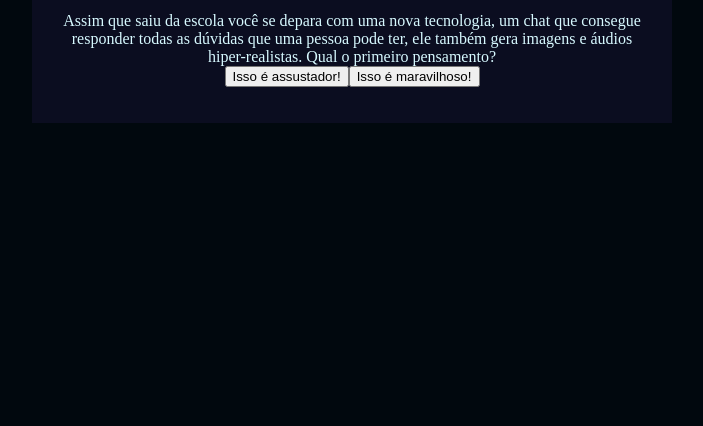
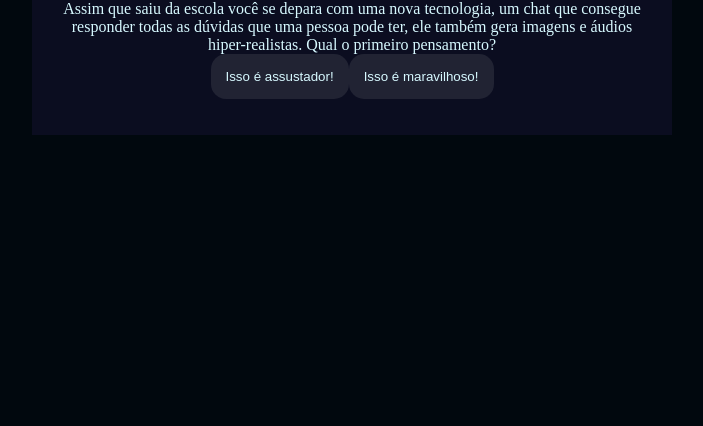
Before and after one commit to silvamirelly/projeto-programa-o-2, a plain HTML site: page index.html in a window 1280 px wide. Shown: the part 390-816 px from the top of the page, without its empty margins (288-991 px from the left). Drawn offline with Linux system fonts and the light colour scheme.

Commit message:
Update style.css

```diff
--- a/style.css
+++ b/style.css
@@ -27,3 +27,17 @@ body {
 h1{
     color: var(--cor-destaque);
 }
+
+button {
+    background-color: var(--cor-secundaria);
+    color: var(--cor-texto);
+    border: none;
+    border-radius: 15px;
+    padding: 15px;
+    transition: background-color 0.3s;
+}
+
+button:hover{
+    background-color: var(--cor-destaque);
+    color: var(--cor-principal);
+}
```
